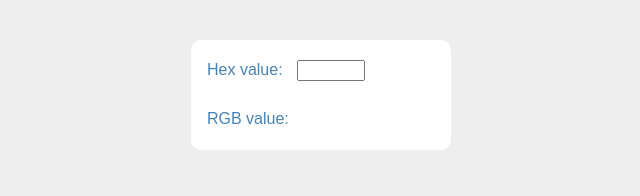
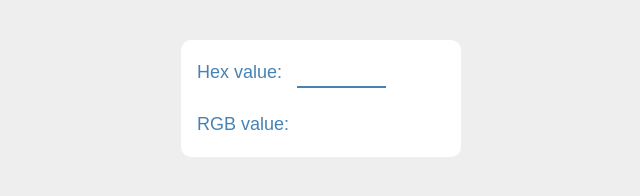
Before and after one commit to strayblues/hex-rgb, a plain HTML site: page index.html in a window 1280 px wide. Shown: the whole page, without its empty margins (319-959 px from the left). Drawn offline with Linux system fonts and the light colour scheme.

Commit message:
Handle input display

```diff
--- a/main.js
+++ b/main.js
@@ -12,7 +12,7 @@ function hexToRgb() {
     }
     toInt(characterArray);
     // Output the result when input is 6 characters long
-    if (hex.length > 5){
+    if (characterArray.length > 5){
       var color = toRGB(characterArray);
       document.getElementById('rgb-output').innerHTML = color;
       // Change body color
--- a/style.css
+++ b/style.css
@@ -7,9 +7,9 @@
 body {
   background-color: #eee;
   font-family: Arial;
-  font-size: 16px;
+  font-size: 18px;
   line-height: 180%;
-  width: 260px;
+  width: 280px;
   margin: 0 auto;
 }
 
@@ -26,6 +26,12 @@ body {
 }
 
 input[type="text"] {
-  width: 60px;
+  width: 85px;
   margin: 0 10px;
+  border: none;
+  border-bottom: 2px solid steelblue;
+  outline: none;
+  height: 25px;
+  font-size: 18px;
+  color: inherit;
 }
```
